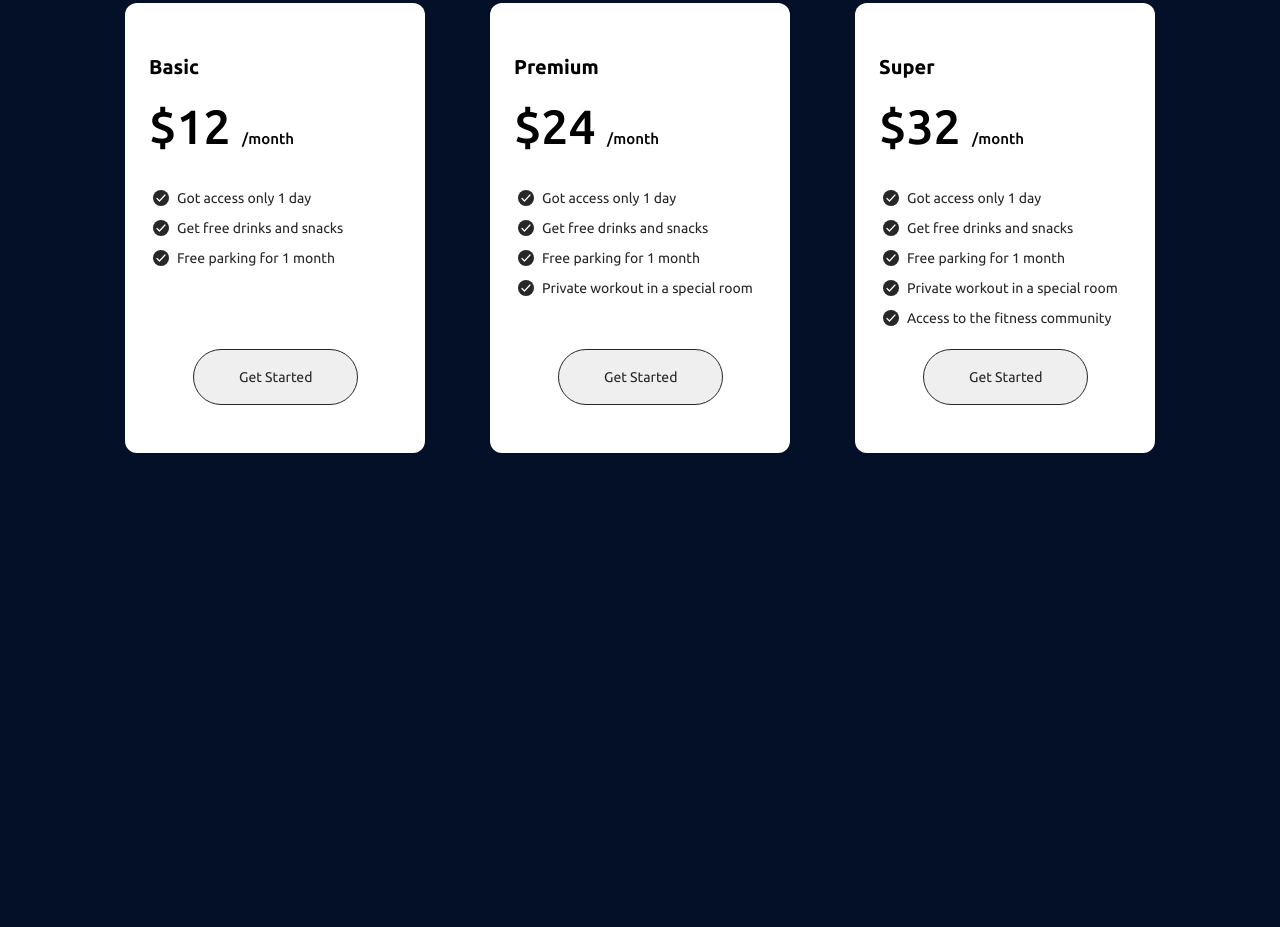
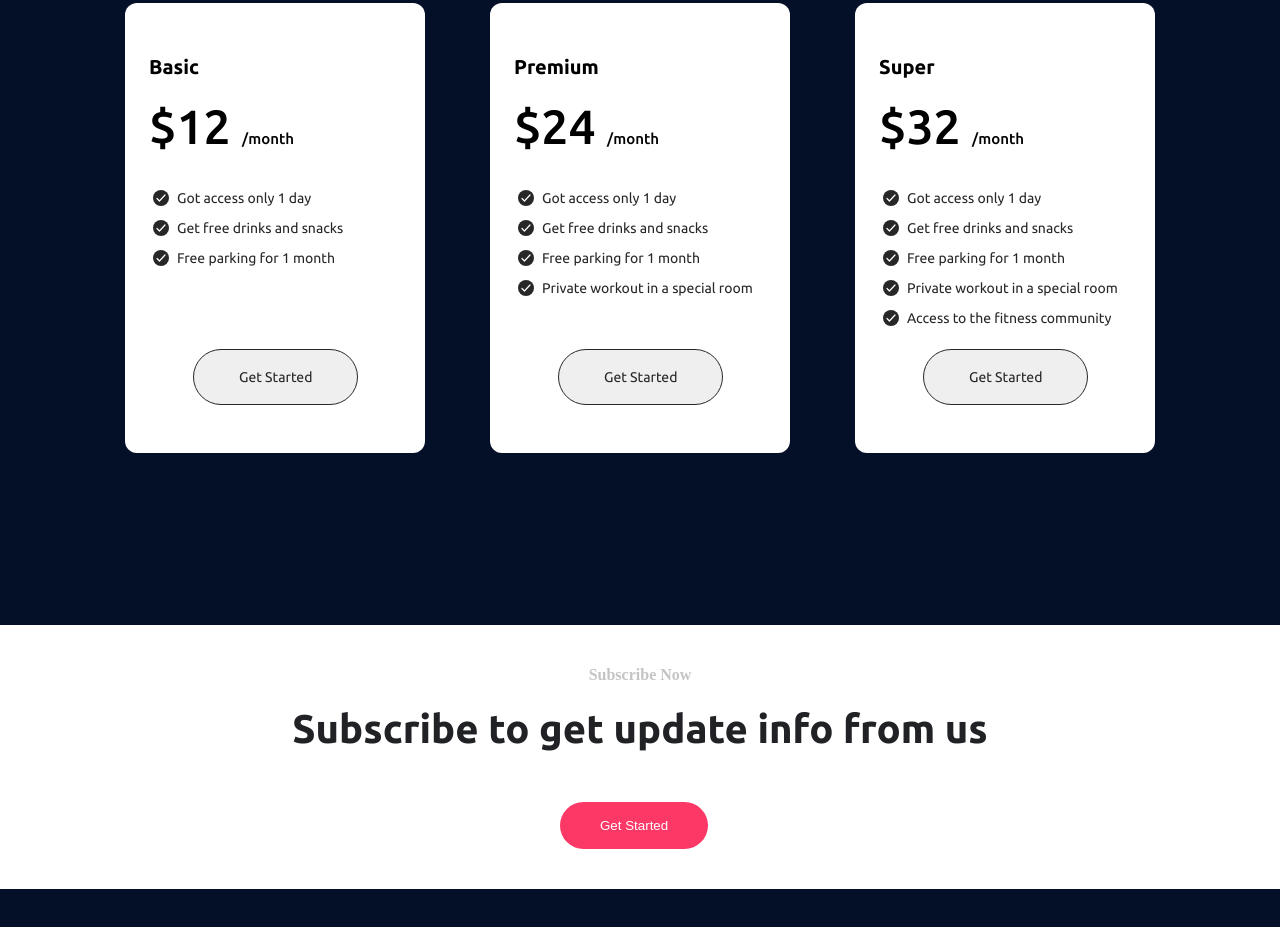
Before and after one commit to Bakhrom-Khalikulov/freelancer-client, a plain HTML site: page index.html in a window 1280 px wide. Shown: the part 4141-5068 px from the top of the page. Before the commit the page ends 4766 px from the top, so only its background shows below. Drawn offline with Linux system fonts and the light colour scheme.

Commit message:
subscribe section done

```diff
--- a/css/main.css
+++ b/css/main.css
@@ -713,10 +713,62 @@ a{
     border: none;
 }
 
+/* ************** PRICING SECTION ENDS *************** */
+
+
+/* ************** SUBSCRIBING SECTION STARTS *************** */
+.subscribe-section{
+    margin-bottom: 42px;
+    background-color: #fff;
+}
+
+.subscribe-section__wrapper{
+    position: relative;
+    padding-bottom: 40px;
+    min-height: 264px;
+}
+
+.subscribe-section__text{
+    margin-top: 0;
+    padding-top: 40px;
+    margin-bottom: 12px;
+    font-family: 'Cerebri Sans';
+    font-weight: 600;
+    font-size: 16px;
+    line-height: 20px;
+    text-align: center;
+    color: #C4C4C4;
+}
+
+.subscribe-section__title{
+    margin-top: 0;
+    margin-bottom: 27px;
+    font-family: 'Ubuntu';
+    font-weight: 700;
+    font-size: 40px;
+    line-height: 64px;
+    text-align: center;
+    color: #212226;
+}
+
+.subscribe-section_btn{
+    position: absolute;
+    bottom: 40px;
+    left: 500px;
+    margin-top: 0;
+    padding: 16px 40px;
+    color: #fff;
+    background: #FC3867;
+    border-radius: 50px;
+    border: none;
+}
 
 
 
-/* ************** PRICING SECTION ENDS *************** */
+/* ************** SUBSCRIBING SECTION ENDS *************** */
+
+
+
 
 
 /* ************** MAIN STYLES END *************** */
--- a/index.html
+++ b/index.html
@@ -426,6 +426,24 @@
         </section>
         <!-- PRICING SECTION ENDS -->
 
+        <!-- SUBSCRIBE SECTION STARTS -->
+        <section class="subscribe-section">
+            <div class="container">
+                <div class="subscribe-section__wrapper">
+                    <p class="subscribe-section__text">
+                        Subscribe Now
+                    </p>
+                    <h2 class="subscribe-section__title">
+                        Subscribe to get update info from us
+                    </h2>
+                    <button class="subscribe-section_btn" type="btn">
+                        Get Started
+                    </button>
+                </div>
+            </div>
+        </section>
+        <!-- SUBSCRIBE SECTION ENDS -->
+
 
 
     </main>
```
